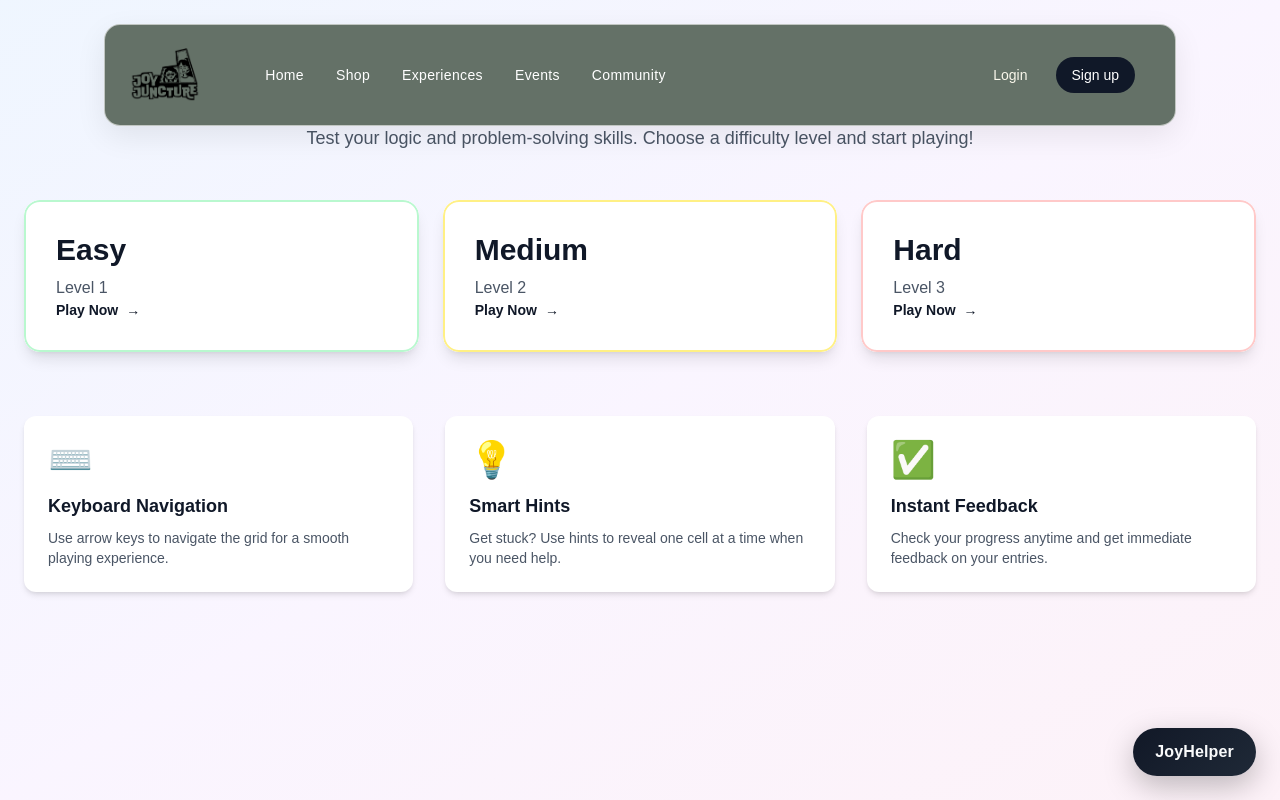
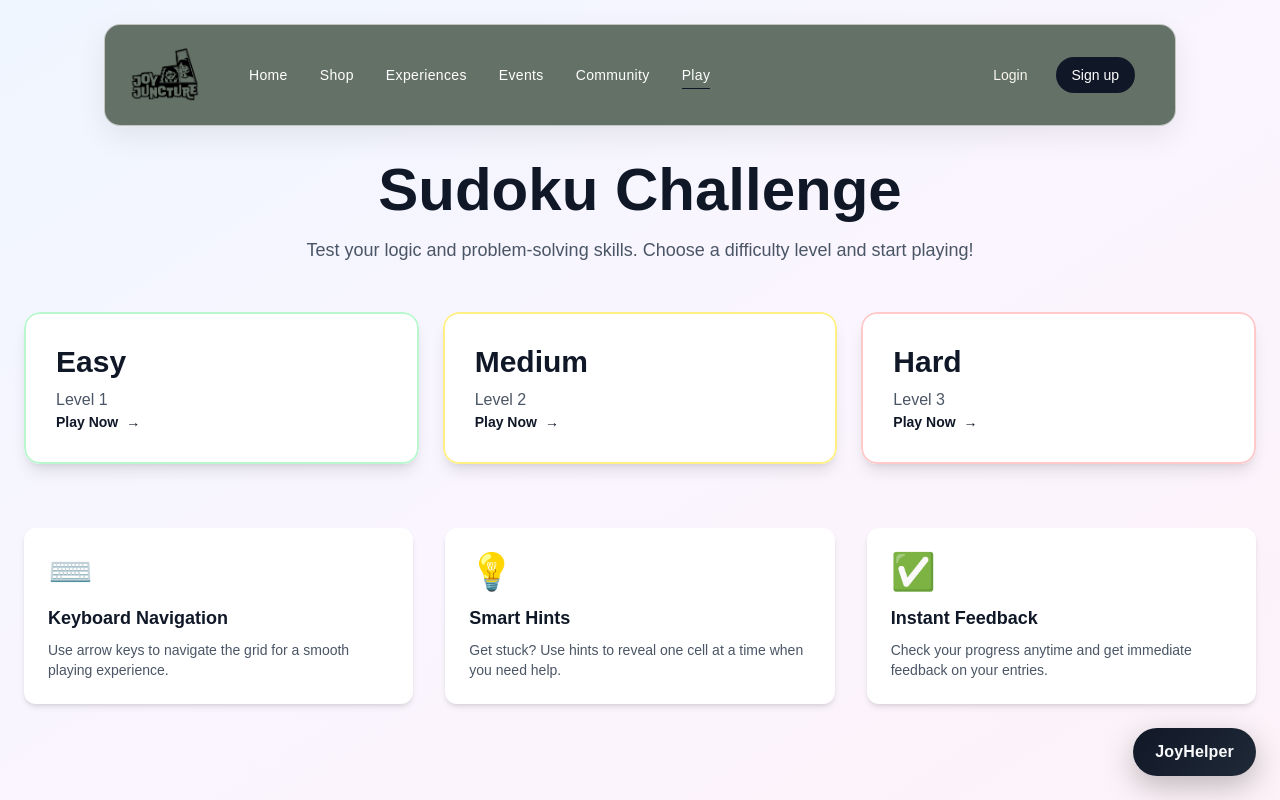
Before and after one commit to Krishna11098/GWoC_25-26, a Next.js app in the folder my-app/: page /play in a window 1280 px wide. Shown: the top 800 px of the page. Built offline with nearby package versions, Linux system fonts and the light colour scheme; no server answers; the database is empty; a web font is replaced by a local one.

Commit message:
Added the missing play button on the navbar

```diff
--- a/my-app/src/app/play/page.jsx
+++ b/my-app/src/app/play/page.jsx
@@ -66,7 +66,7 @@ export default function SudokuPage() {
   return (
     <>
       <Navbar />
-      <main className="min-h-screen bg-gradient-to-br from-blue-50 via-purple-50 to-pink-50 py-12 px-4 md:px-6">
+      <main className="min-h-screen bg-gradient-to-br from-blue-50 via-purple-50 to-pink-50 pt-40 pb-12 px-4 md:px-6">
         <div className="max-w-7xl mx-auto">
           {!selectedPuzzle ? (
             <div>
--- a/my-app/src/components/Navbar.jsx
+++ b/my-app/src/components/Navbar.jsx
@@ -184,6 +184,74 @@ const Navbar = () => {
                   </div>
                 </div>
               </div>
+
+              {/* Play dropdown */}
+              <div
+                id="play-dropdown"
+                className="relative group"
+                onMouseEnter={() => {
+                  if (!playDropdownClicked) setPlayDropdownOpen(true);
+                }}
+                onMouseLeave={() => {
+                  if (!playDropdownClicked) setPlayDropdownOpen(false);
+                }}
+              >
+                <button
+                  onClick={(e) => {
+                    e.preventDefault();
+                    const newClickedState = !playDropdownClicked;
+                    setPlayDropdownClicked(newClickedState);
+                    setPlayDropdownOpen(newClickedState);
+                  }}
+                  className={linkClasses("/play")}
+                >
+                  Play
+                </button>
+                <div
+                  className={`absolute left-0 top-full mt-2 w-52 rounded-xl border border-slate-200 bg-white shadow-md transition-opacity duration-200 ${
+                    playDropdownOpen
+                      ? "opacity-100 pointer-events-auto"
+                      : "opacity-0 pointer-events-none"
+                  }`}
+                  onMouseEnter={() => setPlayDropdownOpen(true)}
+                  onMouseLeave={() => {
+                    if (!playDropdownClicked) setPlayDropdownOpen(false);
+                  }}
+                >
+                  <div className="py-2">
+                    <Link
+                      href="/play"
+                      onClick={() => {
+                        setPlayDropdownOpen(false);
+                        setPlayDropdownClicked(false);
+                      }}
+                      className="block px-4 py-2 text-sm text-gray-800 hover:bg-slate-100"
+                    >
+                      Play Hub
+                    </Link>
+                    <Link
+                      href="/games"
+                      onClick={() => {
+                        setPlayDropdownOpen(false);
+                        setPlayDropdownClicked(false);
+                      }}
+                      className="block px-4 py-2 text-sm text-gray-800 hover:bg-slate-100"
+                    >
+                      Games
+                    </Link>
+                    <Link
+                      href="/sudoku"
+                      onClick={() => {
+                        setPlayDropdownOpen(false);
+                        setPlayDropdownClicked(false);
+                      }}
+                      className="block px-4 py-2 text-sm text-gray-800 hover:bg-slate-100"
+                    >
+                      Sudoku
+                    </Link>
+                  </div>
+                </div>
+              </div>
             </nav>
 
             {/* AUTH ACTIONS */}
```
